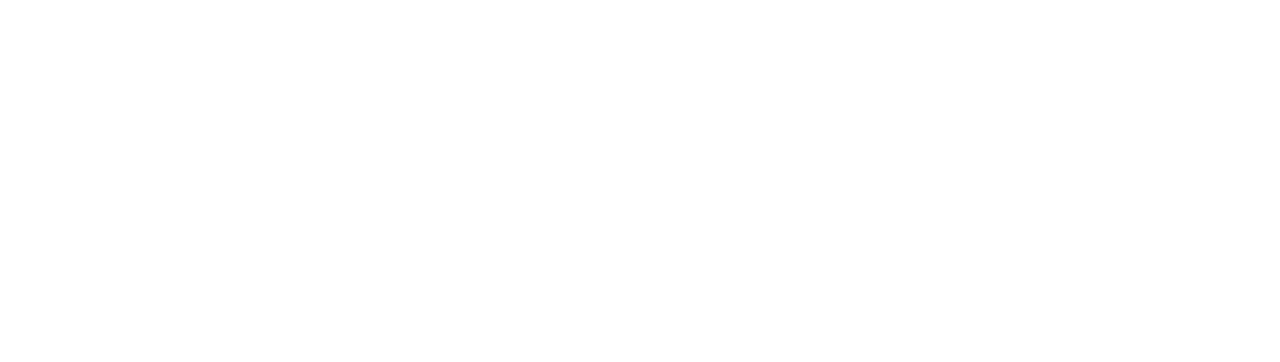
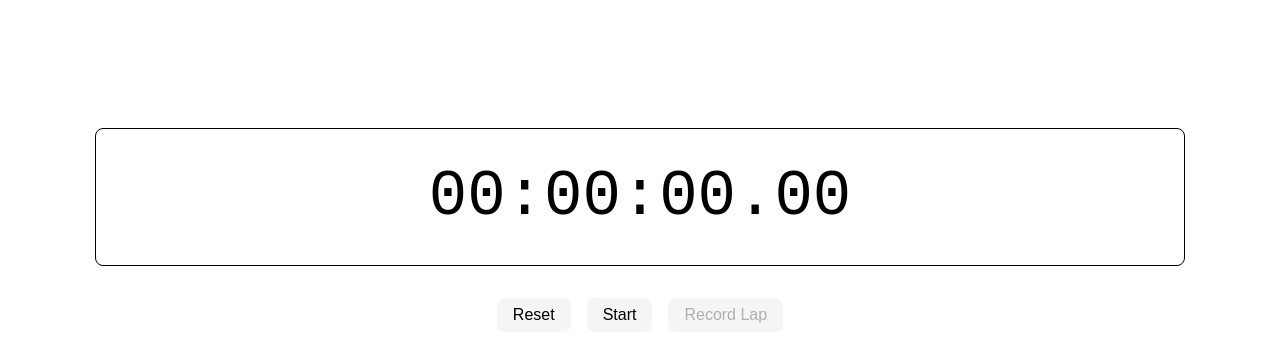
Before and after one commit to Shopify/eng-intern-assessment-react, a React app: page / in a window 1280 px wide. Shown: the top 362 px of the page. Built offline with nearby package versions, Linux system fonts and the light colour scheme.

Commit message:
Completed stopwatch functionality - missing tests

```diff
--- /dev/null
+++ b/src/App.css
@@ -0,0 +1,65 @@
+body {
+  margin: 0;
+  padding: 0;
+  font-family: -apple-system, BlinkMacSystemFont, "Segoe UI", "Roboto", "Oxygen",
+    "Ubuntu", "Cantarell", "Fira Sans", "Droid Sans", "Helvetica Neue",
+    sans-serif;
+  -webkit-font-smoothing: antialiased;
+  -moz-osx-font-smoothing: grayscale;
+}
+
+.stopwatch-container {
+  display: flex;
+  flex-direction: column;
+  justify-content: center;
+  align-items: center;
+  margin-top: 35%;
+}
+
+.time {
+  font-size: 4rem;
+  border: 1px solid black;
+  padding: 2rem;
+  border-radius: 8px;
+  width: 80%; /* Adjust the width as needed */
+  font-family: "Courier New", monospace;
+  white-space: nowrap; /* Prevent wrapping of content */
+  text-align: center;
+}
+
+.button-container {
+  margin-top: 2rem;
+  display: flex;
+  justify-content: center;
+  gap: 1rem;
+  width: 100%;
+}
+
+.button-design {
+  padding: 0.5rem 1rem;
+  border-radius: 8px;
+  border: none;
+  font-size: 1rem;
+  cursor: pointer;
+  background-color: #f5f5f5;
+}
+
+.button-design:hover {
+  background-color: #e0e0e0;
+  cursor: pointer;
+}
+
+.lap-time-container {
+  margin-top: 2rem;
+  display: flex;
+  flex-direction: column;
+  justify-content: center;
+  align-items: center;
+  gap: 1rem;
+}
+
+@media screen and (min-width: 768px) {
+  .stopwatch-container {
+    margin-top: 10%;
+  }
+}
--- a/src/App.tsx
+++ b/src/App.tsx
@@ -1,7 +1,67 @@
-import React from 'react'
+import React, { useState, useEffect } from "react";
+import StopWatch from "./StopWatch";
+import StopWatchButton from "./StopWatchButton";
+import { formatTime } from "./utils/format-time";
+import "./App.css";
 
 export default function App() {
-    return(
-        <div></div>
-    )
+  const [time, setTime] = useState<number>(0);
+  const [running, setRunning] = useState<boolean>(false);
+  const [lapTimes, setLapTimes] = useState<number[]>([]);
+
+  useEffect(() => {
+    let interval: NodeJS.Timeout;
+    if (running) {
+      interval = setInterval(() => {
+        setTime((prevTime) => prevTime + 10);
+      }, 10);
+    }
+    return () => clearInterval(interval);
+  }, [running]);
+
+  function onStartPauseClick() {
+    setRunning((prevRunning) => !prevRunning);
+  }
+
+  function onResetClick() {
+    setTime(0);
+    setRunning(false);
+    setLapTimes([]);
+  }
+
+  function onRecordLapClick() {
+    setLapTimes((prevLapTimes) => [...prevLapTimes, time]);
+  }
+
+  return (
+    <div className="stopwatch-container">
+      <StopWatch time={time} />
+      <div className="button-container">
+        <StopWatchButton
+          name="Reset"
+          running={running}
+          handleClick={onResetClick}
+        />
+        <StopWatchButton
+          name={running ? "Stop" : "Start"}
+          running={running}
+          handleClick={onStartPauseClick}
+        />
+        <StopWatchButton
+          name="Record Lap"
+          running={running}
+          handleClick={onRecordLapClick}
+        />
+      </div>
+      <div className="lap-time-container">
+        {lapTimes.map((lapTime, index) => (
+          <div key={index}>
+            <p className="lap">
+              Lap {index + 1}: {formatTime(lapTime)}
+            </p>
+          </div>
+        ))}
+      </div>
+    </div>
+  );
 }
--- a/src/StopWatch.tsx
+++ b/src/StopWatch.tsx
@@ -1,7 +1,14 @@
-import React from 'react'
+import React from "react";
+import { formatTime } from "./utils/format-time";
 
-export default function StopWatch() {
-    return(
-        <div></div>
-    )
+interface StopWatchProps {
+  time: number;
 }
+
+export default function StopWatch({ time }: StopWatchProps) {
+  return (
+    <div data-testid="stopwatch-time" className="time">
+      {formatTime(time)}
+    </div>
+  );
+}
--- a/src/StopWatchButton.tsx
+++ b/src/StopWatchButton.tsx
@@ -1,7 +1,24 @@
-import React from 'react'
+import React from "react";
 
-export default function StopWatchButton() {
-    return(
-        <div></div>
-    )
+interface StopWatchButtonProps {
+  name: string;
+  handleClick: () => void;
+  running: boolean;
 }
+
+export default function StopWatchButton({
+  name,
+  handleClick,
+  running,
+}: StopWatchButtonProps) {
+  return (
+    <button
+      data-testid={`${name.toLowerCase()}-button`}
+      className="button-design"
+      onClick={handleClick}
+      disabled={name === "Record Lap" && !running}
+    >
+      {name}
+    </button>
+  );
+}
--- /dev/null
+++ b/src/utils/format-time.tsx
@@ -0,0 +1,14 @@
+export const formatTime = (time: number) => {
+  const hours = Math.floor(time / 3600000);
+  const minutes = Math.floor((time % 3600000) / 60000);
+  const seconds = Math.floor((time % 60000) / 1000);
+  const milliseconds = Math.floor((time % 1000) / 10);
+
+  const timePad = (time: number) => {
+    return time < 10 ? `0${time}` : time;
+  };
+
+  return `${timePad(hours)}:${timePad(minutes)}:${timePad(seconds)}.${timePad(
+    milliseconds
+  )}`;
+};
--- a/tsconfig.json
+++ b/tsconfig.json
@@ -7,6 +7,7 @@
     "jsx": "react",
     "allowJs": true,
     "moduleResolution": "node",
+    "esModuleInterop": true,
     "allowSyntheticDefaultImports": true
   }
 }
--- a/webpack.common.js
+++ b/webpack.common.js
@@ -1,47 +1,56 @@
-const path = require('path');
-const HtmlWebpackPlugin = require('html-webpack-plugin');
+const path = require("path");
+const HtmlWebpackPlugin = require("html-webpack-plugin");
 
 module.exports = {
   entry: {
-    app: './src/index.tsx',
+    app: "./src/index.tsx",
   },
   plugins: [
     new HtmlWebpackPlugin({
-      title: 'Production',
-      template: './public/index.html'
+      title: "Production",
+      template: "./public/index.html",
     }),
   ],
   output: {
-    filename: '[name].bundle.js',
-    path: path.resolve(__dirname, 'dist'),
+    filename: "[name].bundle.js",
+    path: path.resolve(__dirname, "dist"),
     clean: true,
   },
   module: {
-    rules: [{
+    rules: [
+      {
         test: /\.tsx?$/,
-        use: 'ts-loader',
+        use: "ts-loader",
         exclude: /node_modules/,
-    },{
+      },
+      {
         test: /\.jsx?$/,
         exclude: /node_modules/,
-        loader: 'babel-loader',
+        loader: "babel-loader",
         options: {
-            presets: ['@babel/preset-env', '@babel/preset-react', '@babel/plugin-syntax-jsx', '@babel/preset-typescript'],
-        }
-    },{
+          presets: [
+            "@babel/preset-env",
+            "@babel/preset-react",
+            "@babel/plugin-syntax-jsx",
+            "@babel/preset-typescript",
+          ],
+        },
+      },
+      {
         test: /\.css$/,
-        use: [ 'style-loader', 'css-loader' ]
-    },{
+        use: ["style-loader", "css-loader"],
+      },
+      {
         test: /\.(png|jpe?g|gif|jp2|webp)$/,
-      loader: 'file-loader',
+        loader: "file-loader",
         options: {
-        name: 'images/[name].[ext]'
-      }
-    }
+          name: "images/[name].[ext]",
+        },
+      },
     ],
   },
   resolve: {
-  extensions: ['.tsx', '.ts', '.js'],
+    extensions: [".tsx", ".ts", ".js"],
   },
   devServer: {
     historyApiFallback: true,
```
Also changed, not shown: package.json (+5 -8 lines), src/index.tsx (+4 -4 lines), 2 other files (tests, documents, lock files or other folders). Lines whose indentation alone changed are shown as unchanged.
